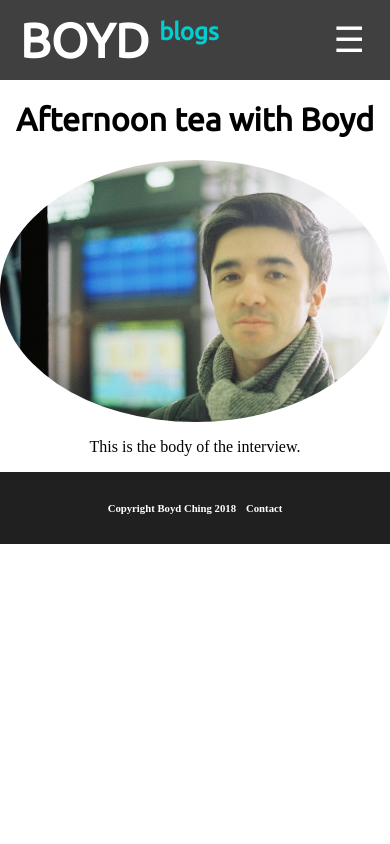
After one commit to bching/django-blog, a Django app: page /about/ in a window 390 px wide. The commit adds this page. Run offline with Django 3.2, Linux system fonts and the light colour scheme; some libraries are stand-ins or nearby versions.

Commit message:
add mobile layout and about page
* mobile header includes button for navigation
* column-left collapses
* buttons to cycle posts in mobile layout
* about page

```diff
--- a/blog/static/css/blog.css
+++ b/blog/static/css/blog.css
@@ -1,20 +1,28 @@
 #zero-margin-ul {
   margin-left: -40px;
 }
-html {
+
+html, body {
   padding: 0px;
   margin: 0px;
 }
+
 a {
   text-decoration: none;
 }
+
 h1, h2, h3, h4 {
   font-family: 'Ubuntu', sans-serif;
+}
+
+.round {
+  border-radius: 50%;
 }
 
 /*
  * Site header
  */
+
 .page-header {
   padding: 0;
   background-color: #404040;
@@ -95,18 +103,14 @@ h1, h2, h3, h4 {
   transition: all 0.2s ease;
 }
 
-.social-links {
-  height: 30px;
-  width: 30px;
-}
-
 /*
  * Main Content
  */
+
 .content {
   display: flex;
   align-items: flex-start;
-  height: 80vh;
+  /* height: 80vh; */
 }
 
 .column-left {
@@ -132,6 +136,10 @@ h1, h2, h3, h4 {
   width: 100%;
 }
 
+.post-cycle {
+  display: none;
+}
+
 .top-menu, .top-menu:hover, .top-menu:visited {
   color: #ffffff;
   float: right;
@@ -147,3 +155,83 @@ h1, h2, h3, h4 {
 .post h1 a, .post h1 a:visited {
   color: #000000;
 }
+
+.content-about {
+  display: flex;
+  flex-direction: column;
+  align-items: center;
+}
+.about-me-picture {
+  border-radius: 50%;
+  max-width:100%;
+  height:auto;
+}
+
+/*
+ * Mobile
+ */
+
+.mobile-nav-container {
+  display: none;
+}
+.mobile-nav-container a {
+  color: #fff;
+}
+
+.mobile-site-nav .nav-items {
+  display: none;
+}
+
+@media screen and (max-width: 820px) {
+  .site-nav .nav-items {
+    display: none;
+  }
+
+  .mobile-nav-container {
+    float: right;
+    display: block;
+    padding: 25px;
+    font-size: 35px;
+    text: #fff;
+  }
+
+  .mobile-site-nav .nav-items-toggle {
+    display: block;
+    position: absolute;
+
+    width: 50%;
+    right: 0;
+  }
+  .mobile-site-nav .nav-items-toggle ul {
+    list-style: none;
+    margin: 0;
+    padding: 0;
+    text-align: center;
+    background-color: white;
+  }
+  .mobile-site-nav .nav-items-toggle ul li {
+    padding: 12px 0;
+    text: #fff;
+    border: 1px;
+    border-style: solid;
+    border-color: black;
+  }
+}
+
+@media screen and (max-width: 667px) {
+  .column-left {
+    display: none;
+  }
+
+  .post-cycle {
+    float: right;
+    display: inline-block;
+    position: relative;
+    right: 10px;
+  }
+  .nav-arrow {
+    color: #fff;
+    background-color: #404040;
+    padding: 8px 16px;
+  }
+}
--- /dev/null
+++ b/blog/static/js/base.js
@@ -0,0 +1,9 @@
+function toggleMobileNav() {
+  var mobileNav = document.
+    getElementsByClassName('mobile-site-nav')[0].children[0];
+  if (mobileNav.className === "nav-items") {
+    mobileNav.className += "-toggle";
+  } else {
+    mobileNav.className = "nav-items";
+  }
+}
--- /dev/null
+++ b/blog/templates/blog/about.html
@@ -0,0 +1,13 @@
+{% extends 'blog/base.html' %}
+{% load staticfiles %}
+
+{% block content %}
+
+<div class="content-about">
+  <h1>Afternoon tea with Boyd</h1>
+  <img class="about-me-picture" src="{% static 'images/bright-guy-40.JPG' %}"></img>
+  <p><span class="first-letter">T</span>his is the body of
+    the interview.</p>
+</div>
+
+{% endblock %}
--- a/blog/templates/blog/base.html
+++ b/blog/templates/blog/base.html
@@ -13,7 +13,9 @@
 <body>
   {% include 'blog/header.html' %}
 
+{% block content %}
 	<div class="content">
+
     <div class="column-left">
       {% block column-left %}
         {% for post in posts %}
@@ -23,8 +25,14 @@
     </div>
 
     <div class="column-right">
+
+      {% block column-right %}
         <div class="post">
-        {% block column-right %}
+          <div class="post-cycle">
+            <a href="#" class="nav-arrow previous round">&#8249;</a>
+            <a href="#" class="nav-arrow next round">&#8250;</a>
+          </div>
+
             {% with posts|first as first_post %}
               <h1>{{ first_post.title }}</h1>
               {% if first_post.published_date %}
@@ -36,11 +44,12 @@
             {% endwith %}
           {% endblock %}
         </div>
+      {% endblock %}
+
     </div>
-
 	</div>
 
   {% include 'blog/footer.html' %}
-  <!--<script src="{% static 'js/base.js' %}"></script>!-->
+  <script src="{% static 'js/base.js' %}"></script>
 </body>
 </html>
--- a/blog/templates/blog/header.html
+++ b/blog/templates/blog/header.html
@@ -5,21 +5,28 @@
     <div class="site-title">
       <h1><a href="/">BOYD</a><span class="site-title-section">blogs</span></h1>
     </div>
-    <!-- <div class="logo">
-      <img class="profile-image" src="{% static 'images/face-portrait.JPG' %}">
+    <nav class="site-nav">
+      <div class="nav-items">
+        <ul>
+          <li><a href="/"><strong>BLOG</strong></a></li>
+          <li><a href="/about"><strong>ABOUT ME</strong></a></li>
+          <li><a class="github-mark" href="https://github.com/bching"><img height="32" width="32" src="{% static 'images/GitHub-Mark-Light-32px.png' %}"></img></a></li>
+          <li><a href="/"><strong>CONTACT ME</strong></a></li>
+        </ul>
+      </div>
+    </nav>
+    <div class="mobile-nav-container">
+      <a href="javascript:void(0);" class="mobile-nav-button" onclick="toggleMobileNav()">&#9776;</a>
     </div>
-    {% if user.is_authenticated %}
-      <a href="{% url 'post_new' %}" class="top-menu">
-        <span style="background-image: url("/blog/static/images/Flat_plus_icon.svg")"</a>
-    {% endif %} -->
-    <nav class="site-nav">
-      <!-- <ul id="zero-margin-ul"> -->
-      <ul>
-        <li><a href="/"><strong>BLOG</strong></a></li>
-        <li><a href="/"><strong>ABOUT ME</strong></a></li>
-        <li><a class="github-mark" href="https://github.com/bching"><img height="32" width="32" src="{% static 'images/GitHub-Mark-Light-32px.png' %}"></img></a></li>
-        <li><a href="/"><strong>CONTACT ME</strong></a></li>
-      </ul>
+    <nav class="mobile-site-nav">
+      <div class="nav-items">
+        <ul>
+          <li><a href="/"><strong>BLOG</strong></a></li>
+          <li><a href="/about"><strong>ABOUT ME</strong></a></li>
+          <li><a class="github-mark" href="https://github.com/bching"><strong>GITHUB PAGE</strong></a></li>
+          <li><a href="/"><strong>CONTACT ME</strong></a></li>
+        </ul>
+      </div>
     </nav>
   </div>
 </div>
--- a/blog/urls.py
+++ b/blog/urls.py
@@ -6,6 +6,7 @@ urlpatterns = [
     #url(r'^$', views.post_list, name='post_list'),
     #url(r'^$', views.post_recent, name='post_recent'),
     # url(r'^post/(\d+)/$', views.post_list, name='post_list'),
+    url(r'^about/$', views.about_me, name='about_me'),
     url(r'^post/(?P<pk>\d+)/$', views.post_detail, name='post_detail'),
     url(r'^post/new/$', views.post_new, name='post_new'),
     url(r'^post/(?P<pk>\d+)/edit/$', views.post_edit, name='post_edit'),
--- a/blog/views.py
+++ b/blog/views.py
@@ -7,9 +7,6 @@ from django.utils import timezone
 from django.http import HttpResponse
 from .models import Post
 from .forms import PostForm
-
-from snippets.template.ajaxsnippet import render_block_to_string
-from django.template import Context
 
 from datetime import date, datetime
 
@@ -25,6 +22,9 @@ def get_post_list(self):
 def base(request):
     posts = get_post_list(None);
     return render(request, 'blog/base.html', {'posts': posts})
+
+def about_me(request):
+    return render(request, 'blog/about.html')
 
 def post_list(request):
     posts = getPostList()
```
Also changed, not shown: blog/templates/blog/post_detail.html (+4 -8 lines), blog/static/images/bright-guy-40.JPG (added), 3 other files. Lines whose indentation alone changed are shown as unchanged.
